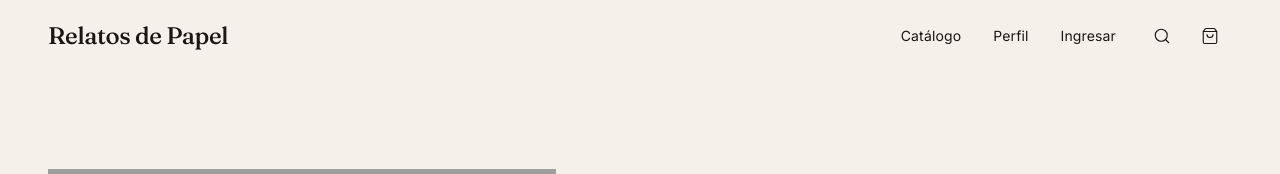
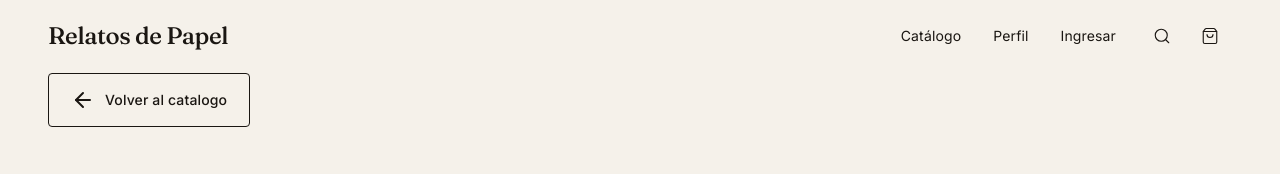
Before and after one commit to DiegoAM7/relatos-papel, a React (Vite) app: page /book/1 in a window 1280 px wide. Shown: the top 174 px of the page. Built offline with nearby package versions, Linux system fonts and the light colour scheme; grey boxes are pictures that could not be loaded.

Commit message:
btn volver books

```diff
--- a/src/pages/BookPage.jsx
+++ b/src/pages/BookPage.jsx
@@ -1,4 +1,5 @@
-import { useParams } from "react-router-dom";
+import { Link, useParams } from "react-router-dom";
+import { ArrowLeft } from "lucide-react";
 import useCart from "../components/context/UseCart";
 import { books } from "../mocks/books";
 
@@ -12,6 +13,11 @@ const BookPage = () => {
     }
 
     return (
+        <>
+            <Link to="/home" className="btn outline-solid btn--ghost">
+                <ArrowLeft />
+                Volver al catalogo
+            </Link>
             <article className="book-detail">
                 <img src={book.image} alt={book.title} />
                 <div>
@@ -25,6 +31,7 @@ const BookPage = () => {
                     </button>
                 </div>
             </article>
+        </>
     );
 };
 
```
Lines whose indentation alone changed are shown as unchanged.
